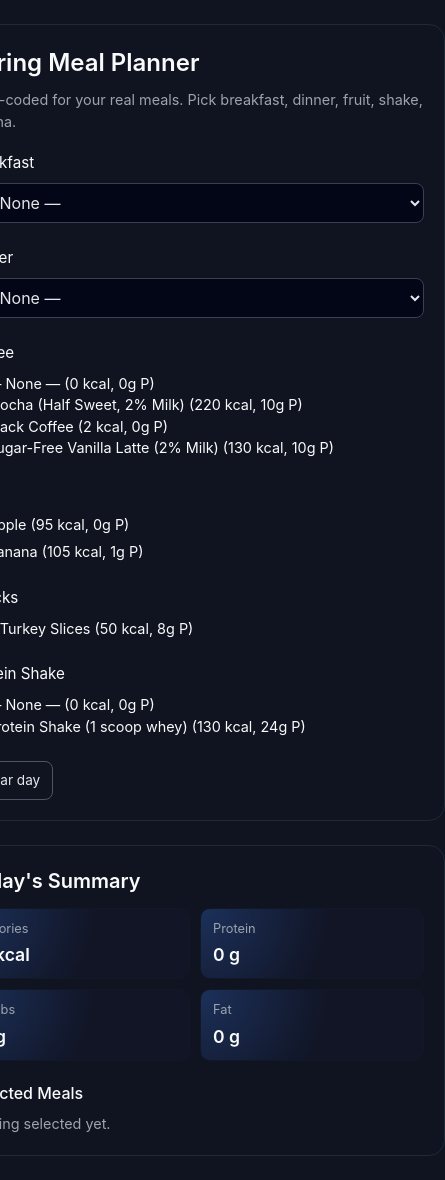
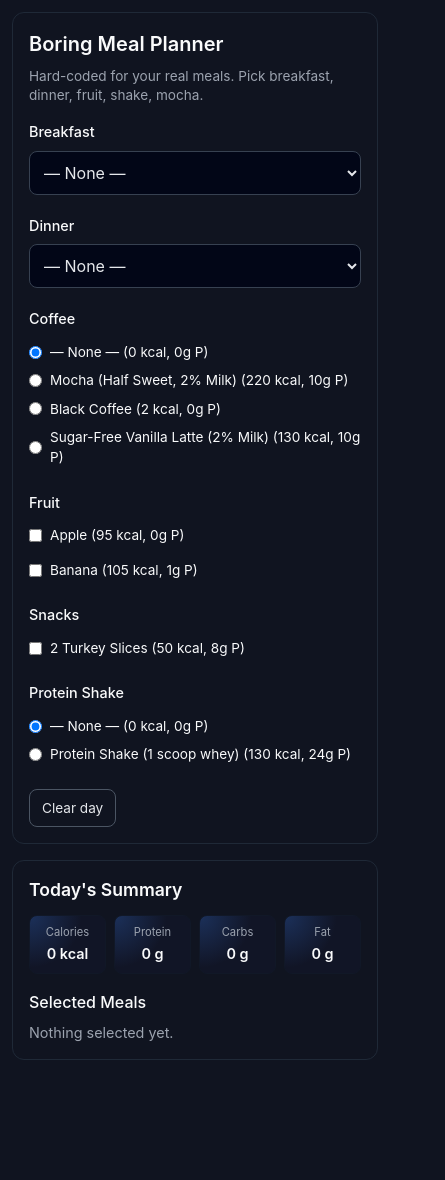
Before and after one commit to qusaifares/boring-meal-planner, a Next.js app: page / in a window 390 px wide. Shown: the whole page, 445 px wide, since content can reach past the window. After the commit the page ends 1072 px from the top, so only its background shows below. Built offline with nearby package versions, Linux system fonts and the light colour scheme.

Commit message:
fix: Fix responsiveness

```diff
--- a/app/layout.tsx
+++ b/app/layout.tsx
@@ -25,6 +25,8 @@ export const metadata: Metadata = {
 };
 
 export const viewport = {
+  width: "device-width",
+  initialScale: 1,
   themeColor: "#000000",
 };
 
--- a/app/page.tsx
+++ b/app/page.tsx
@@ -10,6 +10,7 @@ import { Meal, MealCategory } from "@/types/Meal";
 import { CategorySection } from "@/components/CategorySection";
 import { StatTile } from "@/components/StatTile";
 import { SECTION_BACKGROUND, SELECTED_MEAL_BACKGROUND } from "@/tokens/colors";
+import { useIsMobile } from "@/hooks/useIsMobile";
 
 const STORAGE_KEY = "boring-meal-planner-v2";
 const PERSIST_WITH_LOCAL_STORAGE = false;
@@ -19,6 +20,8 @@ const defaultState: PlannerState = {
 };
 
 export default function HomePage() {
+  const isMobile = useIsMobile();
+
   //
   // ------------------------------
   // INITIAL STATE (lazy-loaded)
@@ -96,7 +99,7 @@ export default function HomePage() {
         minHeight: "100vh",
         display: "flex",
         justifyContent: "center",
-        padding: "24px",
+        padding: "12px",
         width: '100%',
         margin: '0 auto',
       }}
@@ -106,8 +109,9 @@ export default function HomePage() {
           maxWidth: "1200px",
           display: "flex",
           alignItems: 'stretch',
-          flexWrap: "wrap",
-          gap: "24px",
+          flexDirection: isMobile ? "column" : "row",
+          gap: isMobile ? "16px" : "24px",
+          width: "100%",
         }}
       >
 
@@ -115,17 +119,17 @@ export default function HomePage() {
         <section
           style={{
             background: SECTION_BACKGROUND,
-            borderRadius: "16px",
-            padding: "20px",
+            borderRadius: "12px",
+            padding: isMobile ? "16px" : "20px",
             border: "1px solid #1f2937",
-            minWidth: 500,
+            minWidth: isMobile ? "auto" : 500,
             flexGrow: 1,
           }}
         >
-          <h1 style={{ fontSize: "1.5rem", marginBottom: "8px", fontWeight: 600 }}>
+          <h1 style={{ fontSize: isMobile ? "1.25rem" : "1.5rem", marginBottom: "8px", fontWeight: 600 }}>
             Boring Meal Planner
           </h1>
-          <p style={{ fontSize: "0.9rem", color: "#9ca3af", marginBottom: 20 }}>
+          <p style={{ fontSize: "0.85rem", color: "#9ca3af", marginBottom: 16, lineHeight: 1.4 }}>
             Hard-coded for your real meals.
             Pick breakfast, dinner, fruit, shake, mocha.
           </p>
@@ -175,16 +179,16 @@ export default function HomePage() {
         <section
           style={{
             background: SECTION_BACKGROUND,
-            borderRadius: "16px",
-            padding: "20px",
+            borderRadius: "12px",
+            padding: isMobile ? "16px" : "20px",
             border: "1px solid #1f2937",
-            width: 350,
-            flexGrow: 1,
+            width: isMobile ? "100%" : 350,
+            flexGrow: isMobile ? 0 : 1,
           }}
         >
           <h2
             style={{
-              fontSize: "1.25rem",
+              fontSize: isMobile ? "1.1rem" : "1.25rem",
               marginBottom: "12px",
               fontWeight: 600,
             }}
@@ -196,9 +200,9 @@ export default function HomePage() {
           <div
             style={{
               display: "grid",
-              gridTemplateColumns: "repeat(2, minmax(0, 1fr))",
-              gap: "10px",
-              marginBottom: "20px",
+              gridTemplateColumns: isMobile ? "repeat(4, 1fr)" : "repeat(2, minmax(0, 1fr))",
+              gap: isMobile ? "8px" : "10px",
+              marginBottom: isMobile ? "16px" : "20px",
             }}
           >
             <StatTile label="Calories" value={totals.calories} suffix="kcal" />
--- a/components/CategorySection.tsx
+++ b/components/CategorySection.tsx
@@ -1,6 +1,7 @@
 import { CategoryConfig } from "@/data/categories";
 import { MEAL_LIBRARY } from "@/data/meals";
 import { Meal, MealCategory } from "@/types/Meal";
+import { useIsMobile } from "@/hooks/useIsMobile";
 
 export function CategorySection({
   category,
@@ -15,9 +16,11 @@ export function CategorySection({
   selections: string[];
   onChange: (mealId: string) => void;
 }) {
+  const isMobile = useIsMobile();
+
   return (
-    <div style={{ marginBottom: "24px" }}>
-      <p style={{ fontSize: "0.95rem", marginBottom: 8 }}>{config.label}</p>
+    <div style={{ marginBottom: isMobile ? "20px" : "24px" }}>
+      <p style={{ fontSize: "0.9rem", marginBottom: 8, fontWeight: 500 }}>{config.label}</p>
 
       {config.inputType === "dropdown" && (
         <select
@@ -25,11 +28,12 @@ export function CategorySection({
           onChange={(e) => onChange(e.target.value)}
           style={{
             width: "100%",
-            padding: "8px",
+            padding: isMobile ? "10px" : "8px",
             borderRadius: "8px",
             border: "1px solid #374151",
             background: "#020617",
             color: "#e5e7eb",
+            fontSize: isMobile ? "16px" : "14px",
           }}
         >
           <option value="">— None —</option>
@@ -51,7 +55,8 @@ export function CategorySection({
                   alignItems: "center",
                   gap: 8,
                   cursor: "pointer",
-                  fontSize: "0.9rem",
+                  fontSize: isMobile ? "0.85rem" : "0.9rem",
+                  padding: isMobile ? "4px 0" : "2px 0",
                 }}
               >
                 <input
@@ -78,7 +83,8 @@ export function CategorySection({
                 alignItems: "center",
                 gap: 8,
                 cursor: "pointer",
-                fontSize: "0.9rem",
+                fontSize: isMobile ? "0.85rem" : "0.9rem",
+                padding: isMobile ? "4px 0" : "2px 0",
               }}
             >
               <input
--- a/components/StatTile.tsx
+++ b/components/StatTile.tsx
@@ -1,4 +1,5 @@
 import { SELECTED_MEAL_BACKGROUND } from "@/tokens/colors";
+import { useIsMobile } from "@/hooks/useIsMobile";
 
 export type StatTileProps = {
   label: string;
@@ -7,26 +8,29 @@ export type StatTileProps = {
 };
 
 export function StatTile({ label, value, suffix }: StatTileProps) {
+  const isMobile = useIsMobile();
+
   return (
     <div
       style={{
-        padding: "10px 12px",
-        borderRadius: "10px",
+        padding: isMobile ? "8px 6px" : "10px 12px",
+        borderRadius: "8px",
         border: "1px solid #111827",
         background:
           `radial-gradient(circle at top left, rgba(59,130,246,0.25), transparent 55%), ${SELECTED_MEAL_BACKGROUND}`,
+        textAlign: "center",
       }}
     >
       <p
         style={{
-          fontSize: "0.8rem",
-          marginBottom: "4px",
+          fontSize: isMobile ? "0.7rem" : "0.8rem",
+          marginBottom: "2px",
           color: "#9ca3af",
         }}
       >
         {label}
       </p>
-      <p style={{ fontSize: "1.1rem", fontWeight: 600 }}>
+      <p style={{ fontSize: isMobile ? "0.9rem" : "1.1rem", fontWeight: 600 }}>
         {value}
         {suffix ? ` ${suffix}` : ""}
       </p>
--- /dev/null
+++ b/hooks/useIsMobile.ts
@@ -0,0 +1,18 @@
+import { useState, useEffect } from 'react';
+
+export function useIsMobile(breakpoint: number = 768) {
+  const [isMobile, setIsMobile] = useState(false);
+
+  useEffect(() => {
+    const checkIsMobile = () => {
+      setIsMobile(window.innerWidth < breakpoint);
+    };
+
+    checkIsMobile();
+    window.addEventListener('resize', checkIsMobile);
+
+    return () => window.removeEventListener('resize', checkIsMobile);
+  }, [breakpoint]);
+
+  return isMobile;
+}
```
